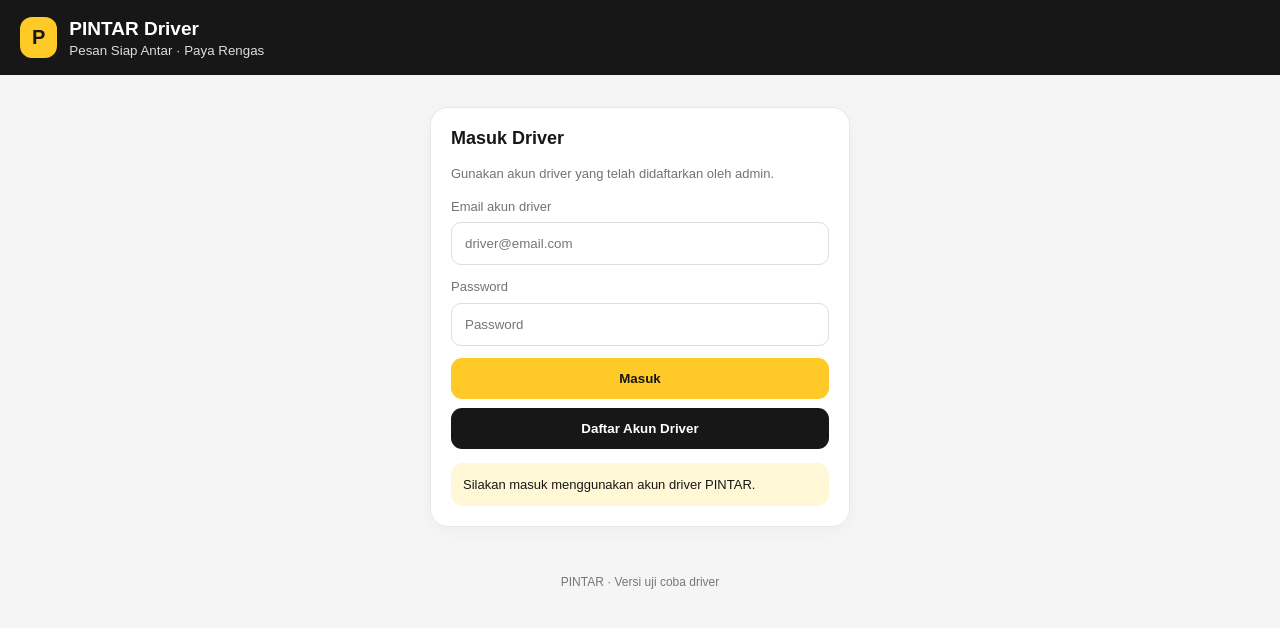
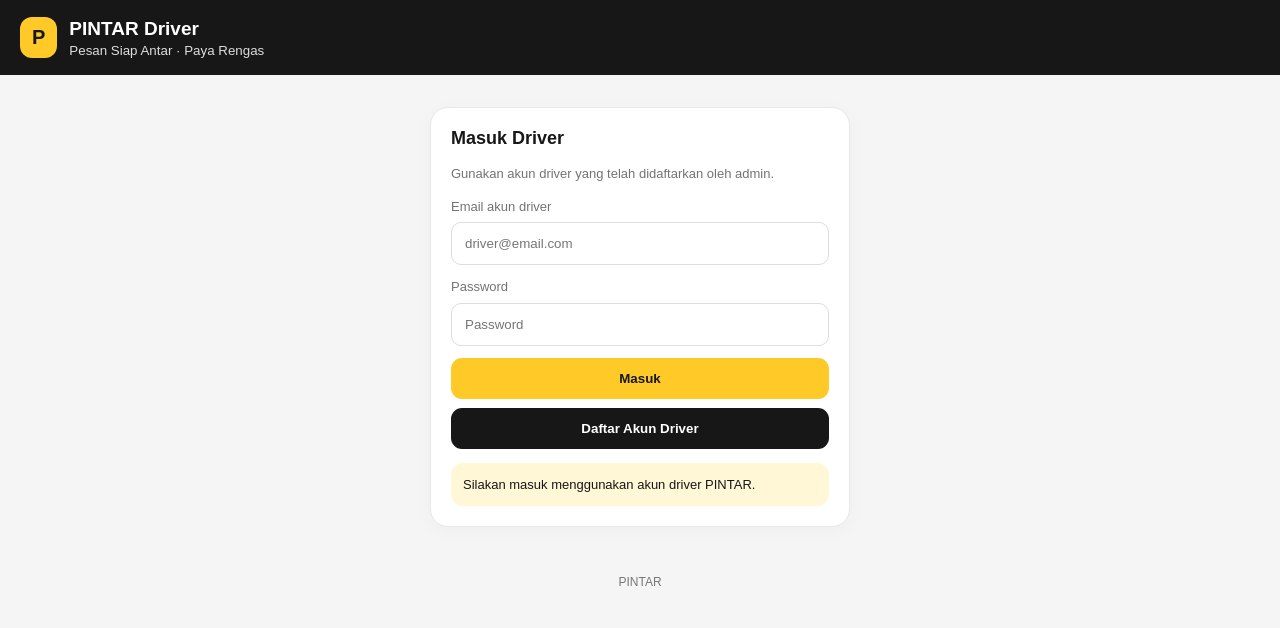
Before and after one commit to donatrahayu/PayaRengasOnline, a plain HTML site: page driver.html in a window 1280 px wide. Drawn offline with nearby package versions, Linux system fonts and the light colour scheme.

Commit message:
Remove version text from footer in driver.html

```diff
--- a/driver.html
+++ b/driver.html
@@ -405,7 +405,7 @@ footer{
 
 </main>
 
-<footer>PINTAR · Versi uji coba driver</footer>
+<footer>PINTAR</footer>
 
 <script src="https://cdn.jsdelivr.net/npm/@supabase/supabase-js@2"></script>
 
```
